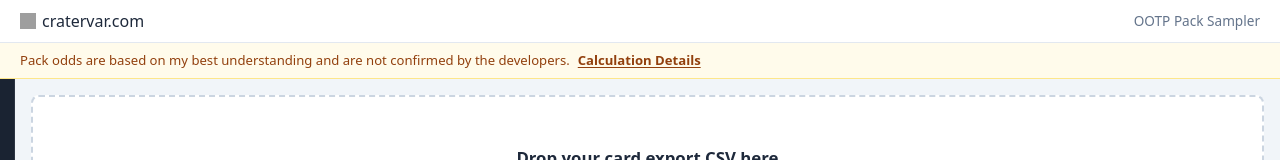
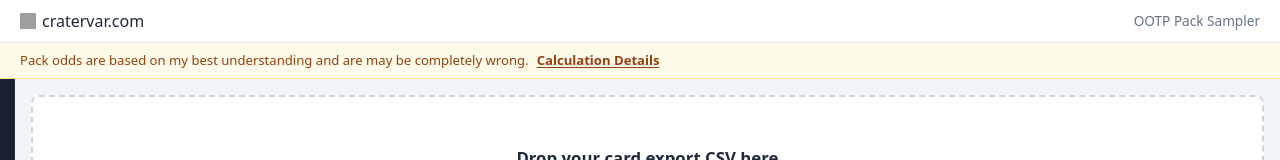
Before and after one commit to outbaksean/ootp-pack-sampler, a Vue app in the folder app/: page / in a window 1280 px wide. Shown: the top 160 px of the page. Built offline with nearby package versions, Linux system fonts and the light colour scheme; no server answers; grey boxes are pictures that could not be loaded.

Commit message:
Update banner text

```diff
--- a/app/src/App.vue
+++ b/app/src/App.vue
@@ -98,8 +98,7 @@ async function handleDropZoneFileChange(e: Event) {
   </nav>
 
   <div class="disclaimer-banner">
-    Pack odds are based on my best understanding and are not confirmed by the
-    developers.
+    Pack odds are based on my best understanding and are may be completely wrong.
     <button class="banner-link" @click="calcDetailsOpen = true">
       Calculation Details
     </button>
```
Also changed, not shown: 1 other file (tests, documents, lock files or other folders).
